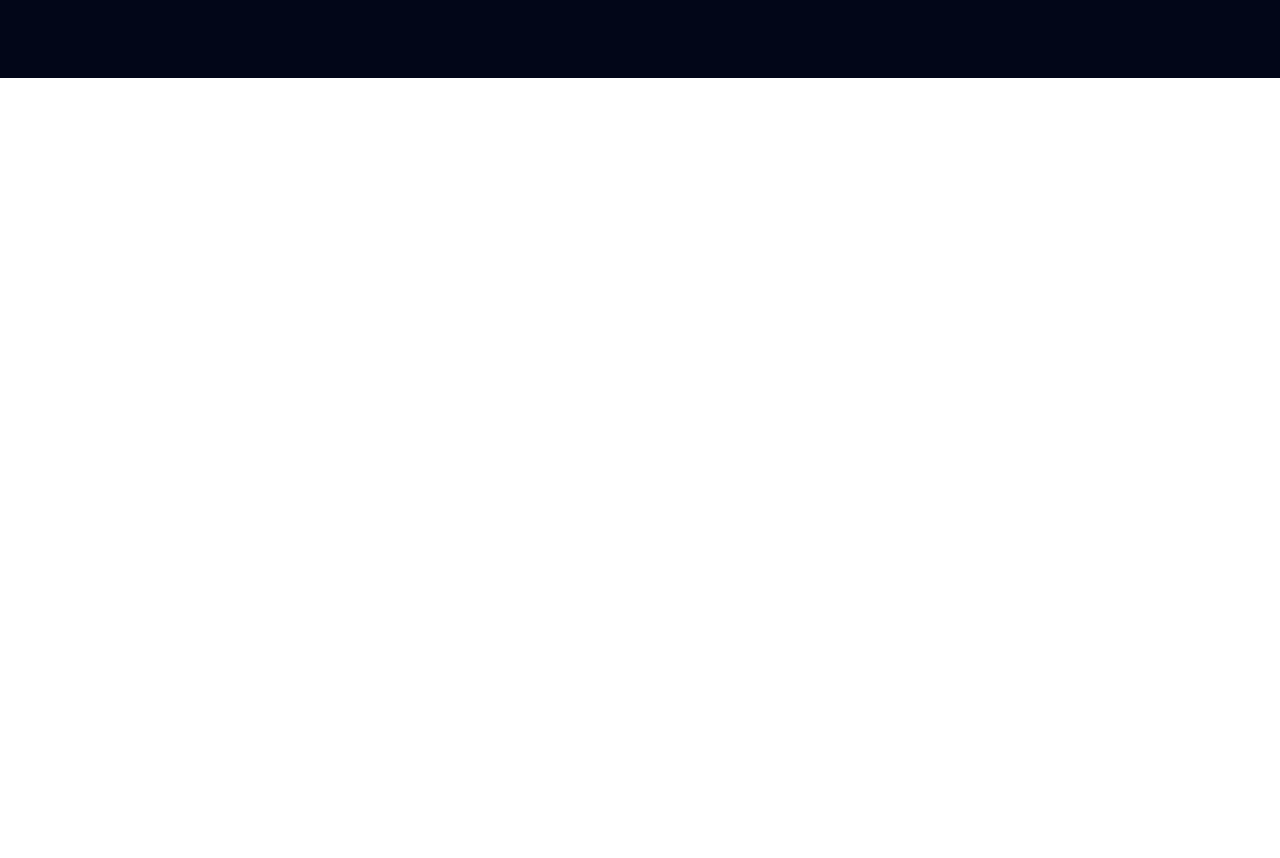
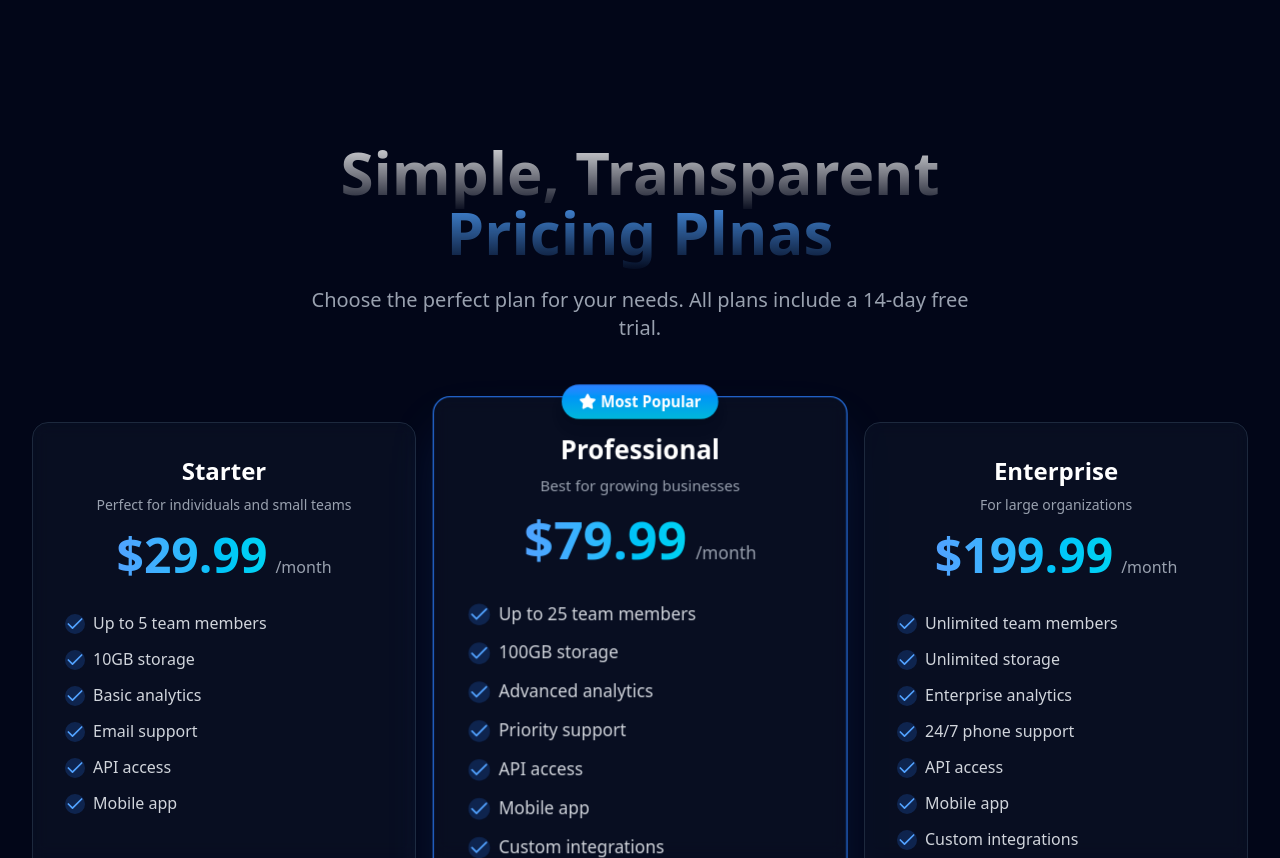
Before and after one commit to 7alexandree7/codeFlow, a React (Vite) app: page / in a window 1280 px wide. Shown: the part 1942-2800 px from the top of the page. Before the commit the page ends 2020 px from the top, so only its background shows below. Built offline with nearby package versions, Linux system fonts and the light colour scheme.

Commit message:
Section pricing

```diff
--- /dev/null
+++ b/src/@types/type.ts
@@ -0,0 +1,7 @@
+export interface PlanType {
+    name: string
+    price: string
+    description: string
+    features: string[]
+    mostPopular: boolean
+}
--- a/src/App.tsx
+++ b/src/App.tsx
@@ -1,6 +1,7 @@
 import Features from "./components/Features/Features"
 import Hero from "./components/Hero/Hero"
 import NavBar from "./components/NavBar/NavBar"
+import Pricing from "./components/Pricing/Pricing"
 
 function App() {
 
@@ -10,6 +11,7 @@ function App() {
       <NavBar />
       <Hero />
       <Features />
+      <Pricing />
     </div>
   )
 }
--- /dev/null
+++ b/src/components/Pricing/Pricing.tsx
@@ -0,0 +1,92 @@
+import { pricingData } from "../../data/pricingData"
+import type { PlanType } from "../../@types/type"
+import { Check, Star } from "lucide-react"
+
+const Pricing = () => {
+    return (
+
+        <section className="py-16 sm:py:24 px-10 sm:px-6 lg:px-8 relative" id="pricing">
+            <div className="max-w-7xl mx-auto">
+
+                <div className="text-center mb-12 sm:mb-16 lg:mb-20">
+                    <h2 className="text-5xl sm:text-4xl md:text-5xl lg:text-6xl font-bold sm:mb-6">
+                        <span className="bg-linear-to-b from-white to gray-300 bg-clip-text text-transparent">Simple, Transparent</span>
+                        <br />
+                        <span className="bg-linear-to-b from-blue-400 to gray-300 bg-clip-text text-transparent">Pricing Plnas</span>
+                    </h2>
+                    <p className="text-gray-400 text-base sm:text-xl max-w-2xl mx-auto">
+                        Choose the perfect plan for your needs. All plans include a 14-day free trial.
+                    </p>
+                </div>
+
+                <div className="grid grid-cols-1 md:grid-cols-2 lg:grid-cols-3 gap-6 sm:gap-8  lg:gap-8">
+                    {pricingData.map((plan: PlanType, index) => (
+                        <div
+                            key={index}
+                            className={`relative bg-slate-900/50 backdrop-blur-sm border rounded-xl sm:rounded-2xl p-6 sm:p-8 transition-all duration-300
+                        overflow-visible group flex flex-col h-full  group
+                        ${plan.mostPopular ?
+                                    "border-blue-500 shadow-2xl shadow-blue-500/20 transform scale-108"
+                                    :
+                                    "border border-slate-800 hover:border-slate-700"}`}
+                        >
+
+                            {plan.mostPopular && (
+                                <div className="absolute -top-2 sm:-top-3 left-1/2 transform -translate-x-1/2 z-10">
+                                    <div className="flex items-center space-x-1 px-3 sm:px-4 py-1 sm:py-1.5 bg-linear-to-b from-blue-500 to-cyan-500
+                                    rounded-full text-xs sm:text-sm font-semibold shadow-lg">
+                                        <Star className="w-3 h-3 sm:w-4 sm:h-4 fill-white" />
+                                        <span>Most Popular</span>
+                                    </div>
+                                </div>
+                            )}
+
+                            <div className="text-center mb-6 sm:mb-8">
+                                <h3 className="text-xl sm:text-2xl font-bold mb-2">{plan.name}</h3>
+                                <p className="text-gray-400 text-xs sm:text-sm mb-3  sm:mb-4">{plan.description}</p>
+                                <div className="flex items-baseline justify-center">
+                                    <span className="text-3xl sm:text-4xl lg:text-5xl font-bold
+                                    bg-linear-to-r from-blue-400 to-cyan-400 bg-clip-text text-transparent">
+                                        ${plan.price}
+                                    </span>
+                                    <span className="text-gray-400 ml-1 sm:ml-2 text-sm sm:text-base">/month</span>
+                                </div>
+                            </div>
+
+                            <div className="mb-4">
+                                {plan.features.map((feature, index) => (
+                                    <div className="flex mb-3 items-center" key={index}>
+                                        <div className="flex items-center justify-center shrink-0 w-4 h-4 sm:w-5 sm:h-5 rounded-full bg-blue-500/20 mt-0.5 mr-2">
+                                            <Check className="w-2.5 h-2.5 sm:w-5 sm:h-5  text-blue-400" />
+                                        </div>
+                                        <span className="text-gray-300 text-sm sm:text-base">{feature}</span>
+                                    </div>
+                                ))}
+                            </div>
+
+                            <button
+                                className={`w-full py-2.5 sm:py-3 px-4 sm:px-6 rounded-lg font-semibold transition-all duration-300
+                                mt-auto hover:scale-102 cursor-pointer text-sm sm:text-base${plan.mostPopular
+                                        ? "bg-linear-to-b from-blue-500 to-cyan-500 "
+                                        :
+                                        "bg-white/5 border border-white/10 hover:bg-white/10"}`}
+                            >
+                                Get Started
+
+                            </button>
+
+                        </div>
+                    ))}
+                </div>
+
+                <div className="w-full text-center mt-8 sm:mt-12">
+                    <p className="text-gray-400 text-base sm:text-xl">Need a custom plan?
+                        <a href="#" className="text-blue-400 :hover:text-blue-300 hover:underline">Contact us</a>
+                    </p>
+                </div>
+            </div>
+        </section>
+    )
+}
+
+export default Pricing
--- /dev/null
+++ b/src/data/pricingData.ts
@@ -0,0 +1,50 @@
+export const pricingData = [
+    {
+        name: "Starter",
+        price: "29.99",
+        description: "Perfect for individuals and small teams",
+        features: [
+            "Up to 5 team members",
+            "10GB storage",
+            "Basic analytics",
+            "Email support",
+            "API access",
+            "Mobile app",
+        ],
+        mostPopular: false,
+    },
+    {
+        name: "Professional",
+        price: "79.99",
+        description: "Best for growing businesses",
+        features: [
+            "Up to 25 team members",
+            "100GB storage",
+            "Advanced analytics",
+            "Priority support",
+            "API access",
+            "Mobile app",
+            "Custom integrations",
+            "Advanced security",
+        ],
+        mostPopular: true,
+    },
+    {
+        name: "Enterprise",
+        price: "199.99",
+        description: "For large organizations",
+        features: [
+            "Unlimited team members",
+            "Unlimited storage",
+            "Enterprise analytics",
+            "24/7 phone support",
+            "API access",
+            "Mobile app",
+            "Custom integrations",
+            "Advanced security",
+            "Dedicated account manager",
+            "Custom SLA",
+        ],
+        mostPopular: false,
+    },
+]
```
